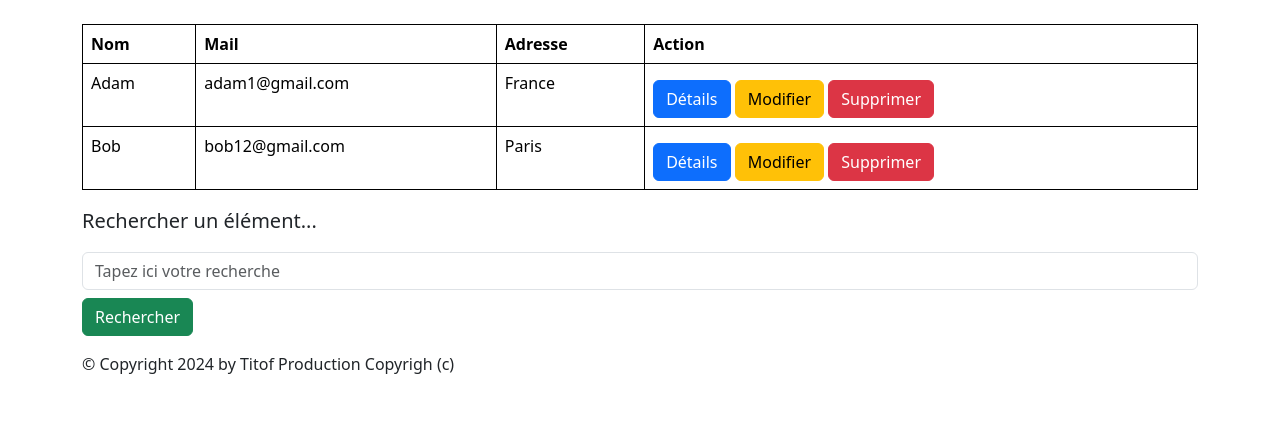
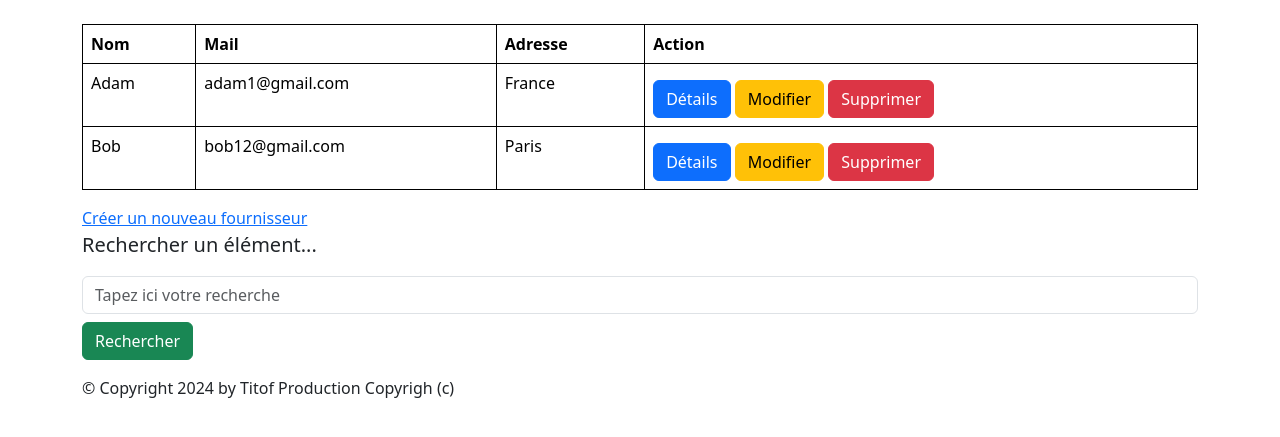
Before and after one commit to NastyaKonk/TP_NOTE_PROG, a Django app: page /monapp/fournisseur/list in a window 1280 px wide. Shown: the part 72-509 px from the top of the page. Run offline with Django 5.2, Linux system fonts and the light colour scheme; data comes from the database, SQL or seed files in the repository; both versions use the stored data as it was after the commit; some libraries are stand-ins or nearby versions.

Commit message:
Add CRUD fournisseurs

```diff
--- a/monapp/templates/monapp/list_fournisseurs.html
+++ b/monapp/templates/monapp/list_fournisseurs.html
@@ -31,6 +31,7 @@ Mon application DJANGO
         {% endfor %}
     </tbody>
 </table>
+<a href="{% url 'fournisseur-add' %}">Créer un nouveau fournisseur</a>
 <!-- Barre de recherche -->
 <p class="lead mb-3 ml-0">Rechercher un élément...</p>
 <form method="GET" action="">
--- a/monapp/urls.py
+++ b/monapp/urls.py
@@ -25,7 +25,7 @@ urlpatterns = [
    path("fournisseur/list",views.FournisseurListView.as_view(), name="fournisseur-list"),
    path("fournisseur/<pk>",views.FournisseurDetailView.as_view(), name="fournisseur-detail"),
    path("fournisseur/<pk>/update/",views.FournisseurUpdateView.as_view(), name="fournisseur-update"),
-   path("fournisseur/add/", views.FournisseurCreateView.as_view(), name = "fournisseur-add"),
+   path("fournisseur/add/", views.FournisseurCreate, name = "fournisseur-add"),
    path("fournisseur/<pk>/delete/",views.FournisseurDeleteView.as_view(), name="fournisseur-delete"),
    #path("home", views.home, name="home"),
    path("contact", views.ContactView, name="contact"),
--- a/monapp/views.py
+++ b/monapp/views.py
@@ -341,8 +341,19 @@ class FournisseurCreateView(CreateView):
   form_class = FournisseurForm
   template_name = "monapp/new_fournisseur.html"
   def form_valid(self, form: BaseModelForm) -> HttpResponse:
-    product = form.save()
+    fournisseur = form.save()
     return redirect('fournisseur-detail', fournisseur.id)
+
+def FournisseurCreate(request):
+  if request.method == 'POST':
+    form = FournisseurForm(request.POST)
+    if form.is_valid():
+      fournisseur = form.save()
+      return redirect('fournisseur-detail', fournisseur.id)
+  else:
+    form = FournisseurForm()
+
+  return render(request, "monapp/new_fournisseur.html", {'form': form})
 
 @method_decorator(login_required, name='dispatch')
 class FournisseurUpdateView(UpdateView):
```
Also changed, not shown: db.sqlite3.
